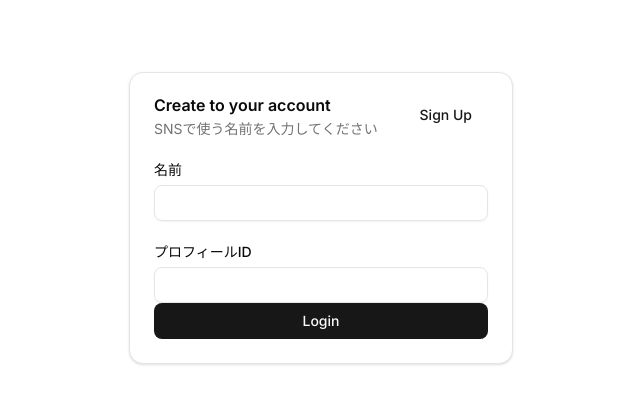
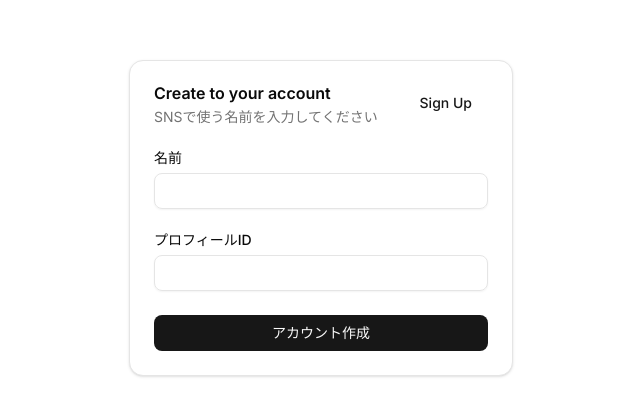
Before and after one commit to nakajima97/2025-simple-sns, a Next.js app: page /signup in a window 1280 px wide. Shown: the part 182-598 px from the top of the page, without its empty margins (319-959 px from the left). Built offline with nearby package versions, Linux system fonts and the light colour scheme; what @next/env would draw is missing.

Commit message:
#6 HTML構造の整理

```diff
--- a/src/app/signup/page.tsx
+++ b/src/app/signup/page.tsx
@@ -23,8 +23,8 @@ const Page = () => {
             <Button variant="link">Sign Up</Button>
           </CardAction>
         </CardHeader>
-        <form action={signupAction}>
-          <CardContent>
+        <CardContent>
+          <form action={signupAction}>
             <div className="flex flex-col gap-6">
               <div className="grid gap-2">
                 <Label htmlFor="name">名前</Label>
@@ -34,14 +34,12 @@ const Page = () => {
                 <Label htmlFor="id">プロフィールID</Label>
                 <Input id="id" name="profileId" required />
               </div>
+              <Button type="submit" className="w-full">
+                アカウント作成
+              </Button>
             </div>
-          </CardContent>
-          <CardFooter className="flex-col gap-2">
-            <Button type="submit" className="w-full">
-              Login
-            </Button>
-          </CardFooter>
-        </form>
+          </form>
+        </CardContent>
       </Card>
     </div>
   );
```
